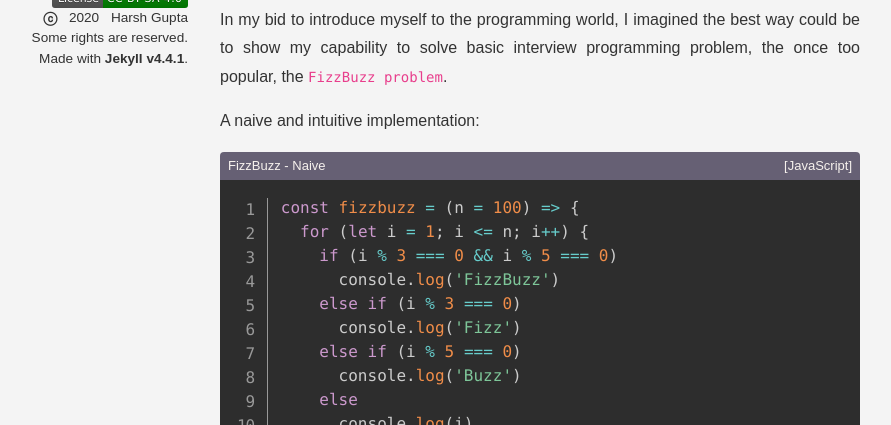
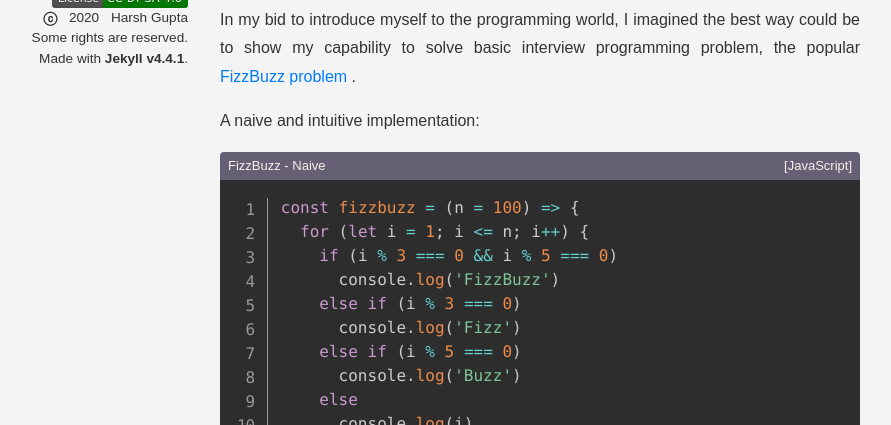
Before and after one commit to hgupta/hgupta.github.io, a Jekyll site: the page built from _posts/2020-09-06-fizz-buzz.html, in a window 1280 px wide and 900 px high, cut to the strip 475-900 px from the top of the window. Shown: the whole strip, without its empty margins (46-937 px from the left). Built offline with Jekyll 4.4.1, drawn with Linux system fonts in a browser that asks for light colours.

Commit message:
problem link added

```diff
--- a/_posts/2020-09-06-fizz-buzz.html
+++ b/_posts/2020-09-06-fizz-buzz.html
@@ -14,7 +14,9 @@
 <p>
 In my bid to introduce myself to the programming world, I imagined the best
 way could be to show my capability to solve basic interview programming
-problem, the once too popular, the <code>FizzBuzz problem</code>.
+problem, the popular <a href="https://blog.codinghorror.com/why-cant-programmers-program/" target="_blank">
+  FizzBuzz problem
+</a>.
 </p>
 <p>
 A naive and intuitive implementation:
```
